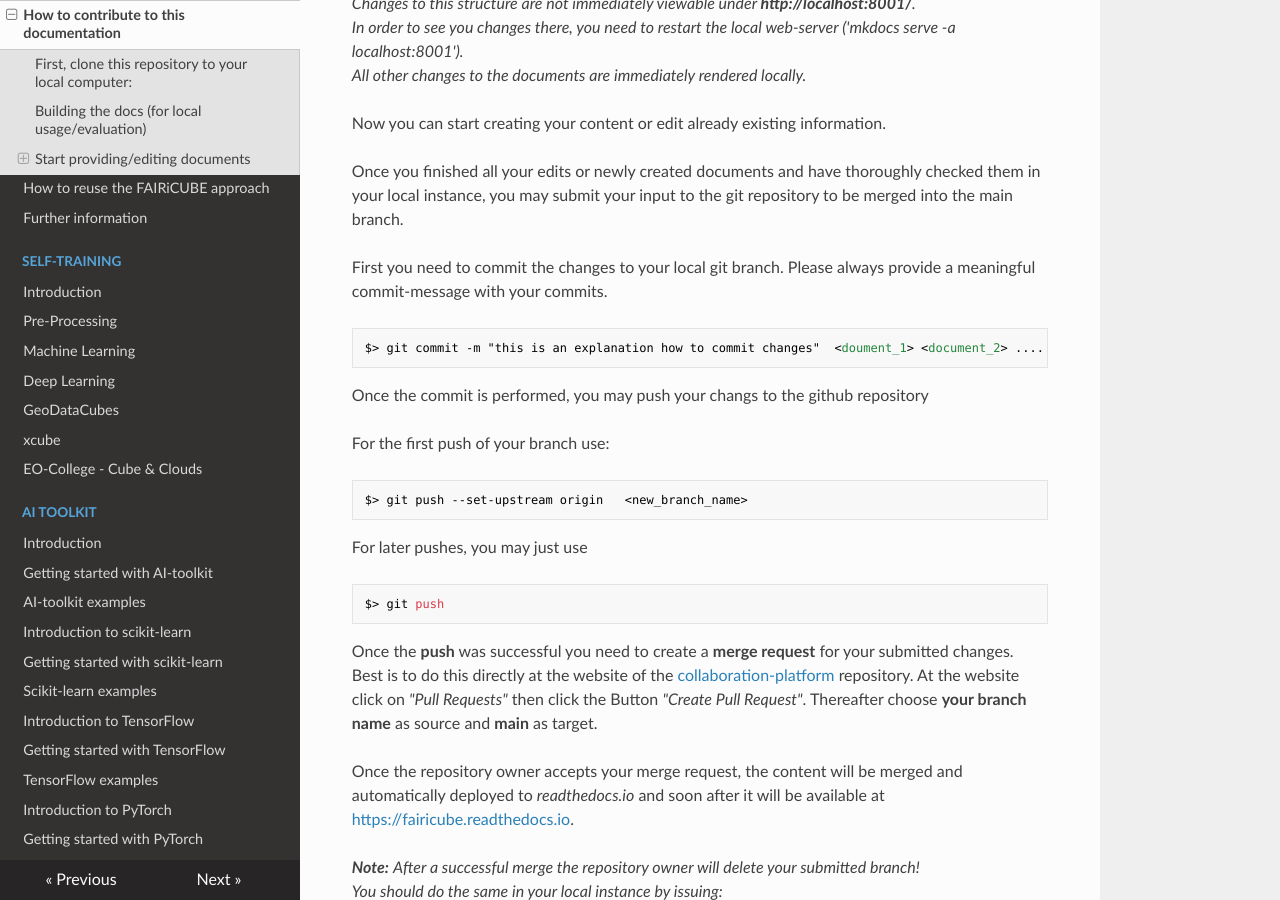
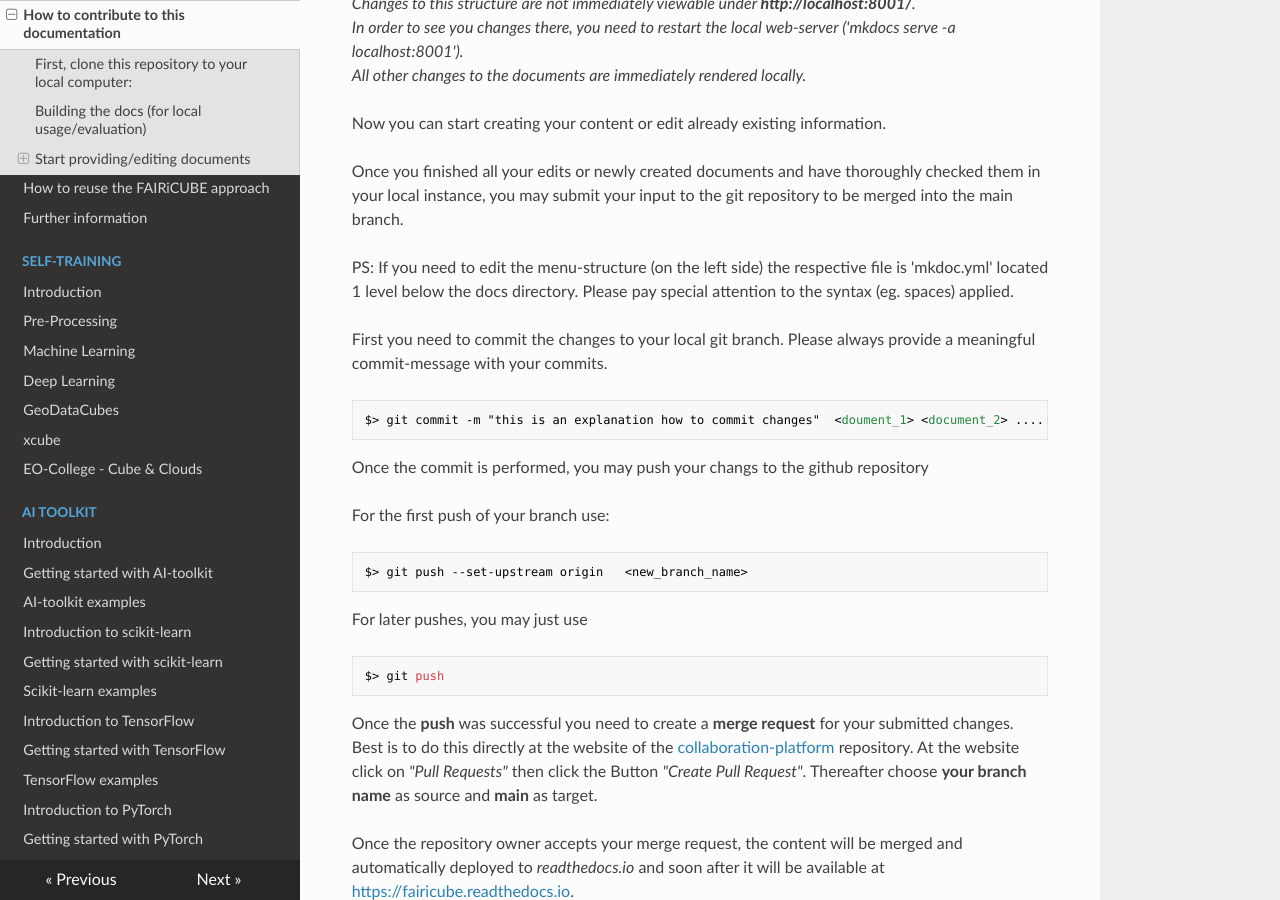
Before and after one commit to FAIRiCUBE/collaboration-platform, an MkDocs documentation site: the page built from docs/user_guide/howto_readthedocs.md, in a window 1280 px wide and 900 px high, scrolled down 1449 px. Built offline with MkDocs 1.6.1, drawn with Linux system fonts in a browser that asks for light colours; nearby versions of some CDN libraries.

Commit message:
updating instructions for contributing to read-the-docs

```diff
--- a/docs/user_guide/howto_readthedocs.md
+++ b/docs/user_guide/howto_readthedocs.md
@@ -53,6 +53,8 @@ Now you can start creating your content or edit already existing information.
 
 Once you finished all your edits or newly created documents and have thoroughly checked them in your local instance, you may submit your input to the git repository to be merged into the main branch.
 
+PS: If you need to edit the menu-structure (on the left side) the respective file is 'mkdoc.yml' located 1 level below the docs directory. Please pay special attention to the syntax (eg. spaces) applied.
+
 First you need to commit the changes to your local git branch. Please always provide a meaningful commit-message with your commits.
 
     $> git commit -m "this is an explanation how to commit changes"  <doument_1> <document_2> ....
```
